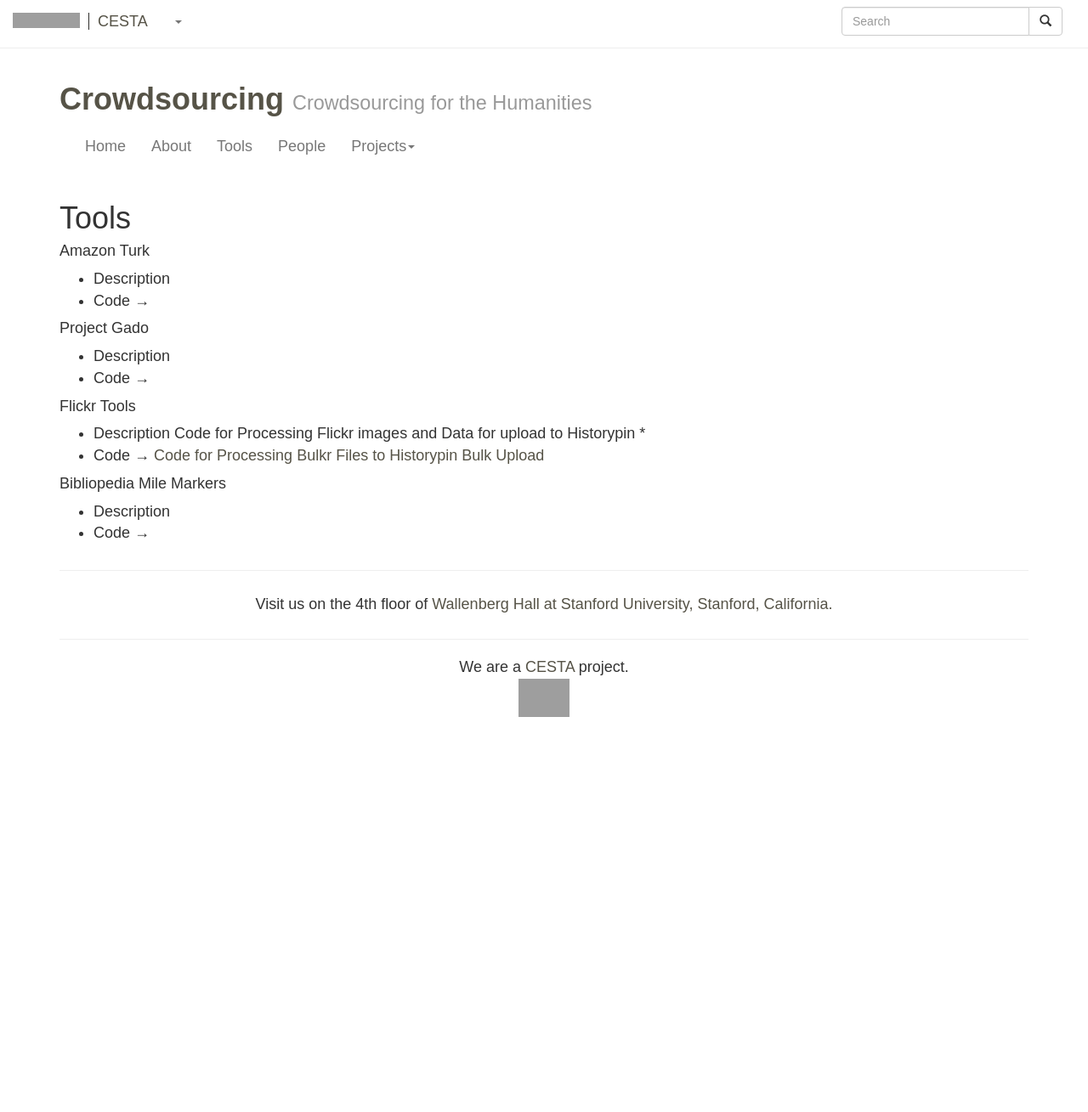
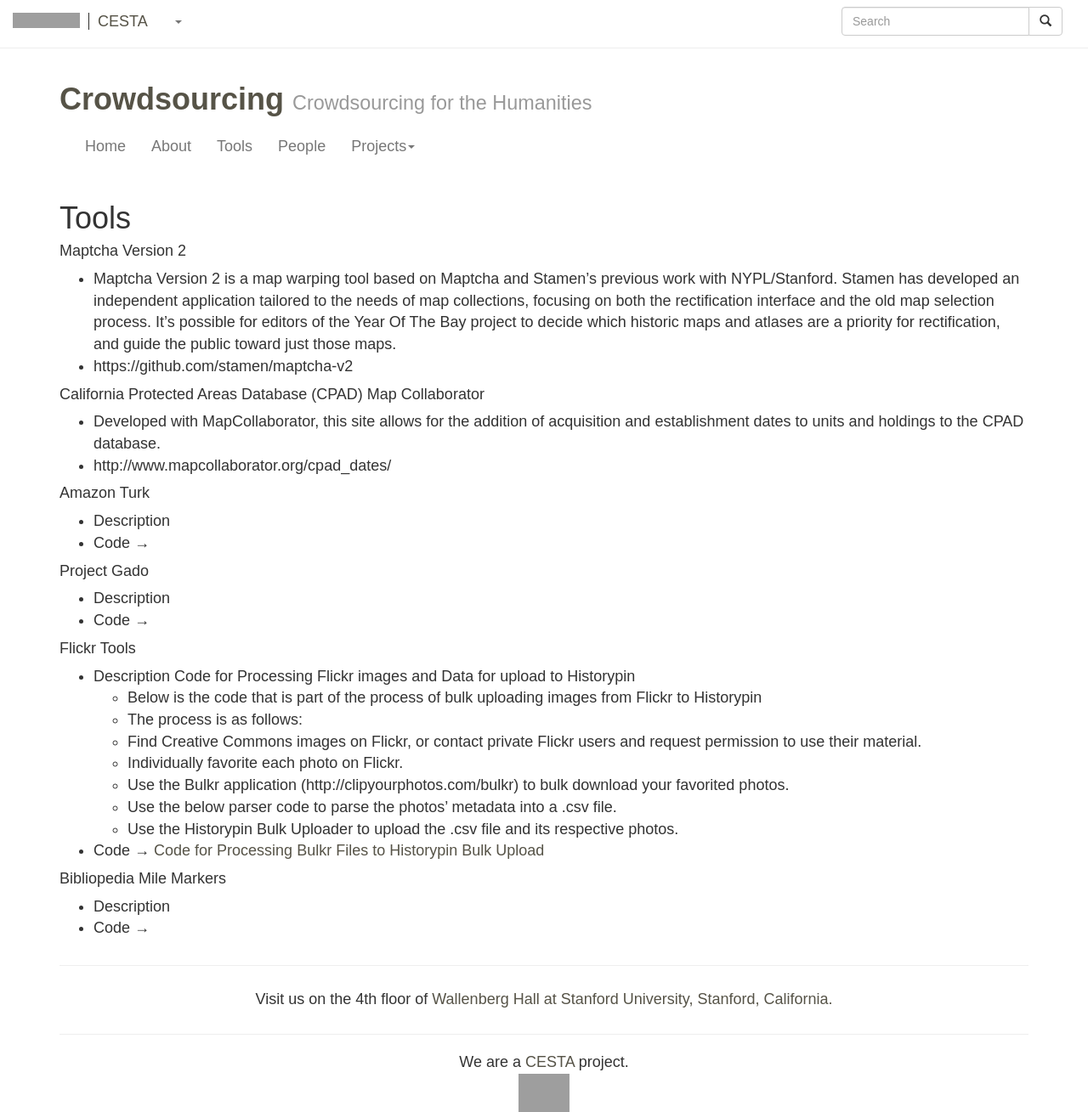
Before and after one commit to cestastanford/crowdsourcing, a Jekyll site: the page built from tools/index.md, in a window 1280 px wide. Shown: the whole page at 85% size. Built offline with Jekyll 4.4.1, drawn with Linux system fonts in a browser that asks for light colours; nearby versions of some CDN libraries; some web fonts are replaced; Markdown is read by kramdown in place of the engine named in the settings; before the commit the page ends 900 px from its top, so only the background shows below that; grey boxes are pictures that could not be loaded.

Commit message:
Addition of tools and code to the tools page.

```diff
--- a/tools/index.md
+++ b/tools/index.md
@@ -3,6 +3,14 @@
 title: Tools
 image:
 ---
+
+#### Maptcha Version 2
+* Maptcha Version 2 is a map warping tool based on Maptcha and Stamen's previous work with NYPL/Stanford. Stamen has developed an independent application tailored to the needs of map collections, focusing on both the rectification interface and the old map selection process. It’s possible for editors of the Year Of The Bay project to decide which historic maps and atlases are a priority for rectification, and guide the public toward just those maps.
+* https://github.com/stamen/maptcha-v2
+
+#### California Protected Areas Database (CPAD) Map Collaborator
+* Developed with MapCollaborator, this site allows for the addition of acquisition and establishment dates to units and holdings to the CPAD database.
+* http://www.mapcollaborator.org/cpad_dates/
 
 #### Amazon Turk
 
@@ -17,7 +25,13 @@
 #### Flickr Tools
 
 * Description Code for Processing Flickr images and Data for upload to Historypin
-  *
+  * Below is the code that is part of the process of bulk uploading images from Flickr to Historypin
+  * The process is as follows:
+   * Find Creative Commons images on Flickr, or contact private Flickr users and request permission to use their material.
+   * Individually favorite each photo on Flickr.
+   * Use the Bulkr application (http://clipyourphotos.com/bulkr) to bulk download your favorited photos.
+   * Use the below parser code to parse the photos' metadata into a .csv file.
+   * Use the Historypin Bulk Uploader to upload the .csv file and its respective photos.
 * Code → [Code for Processing Bulkr Files to Historypin Bulk Upload](/files/GenBulkerParser.py)
 
 #### Bibliopedia Mile Markers
```
